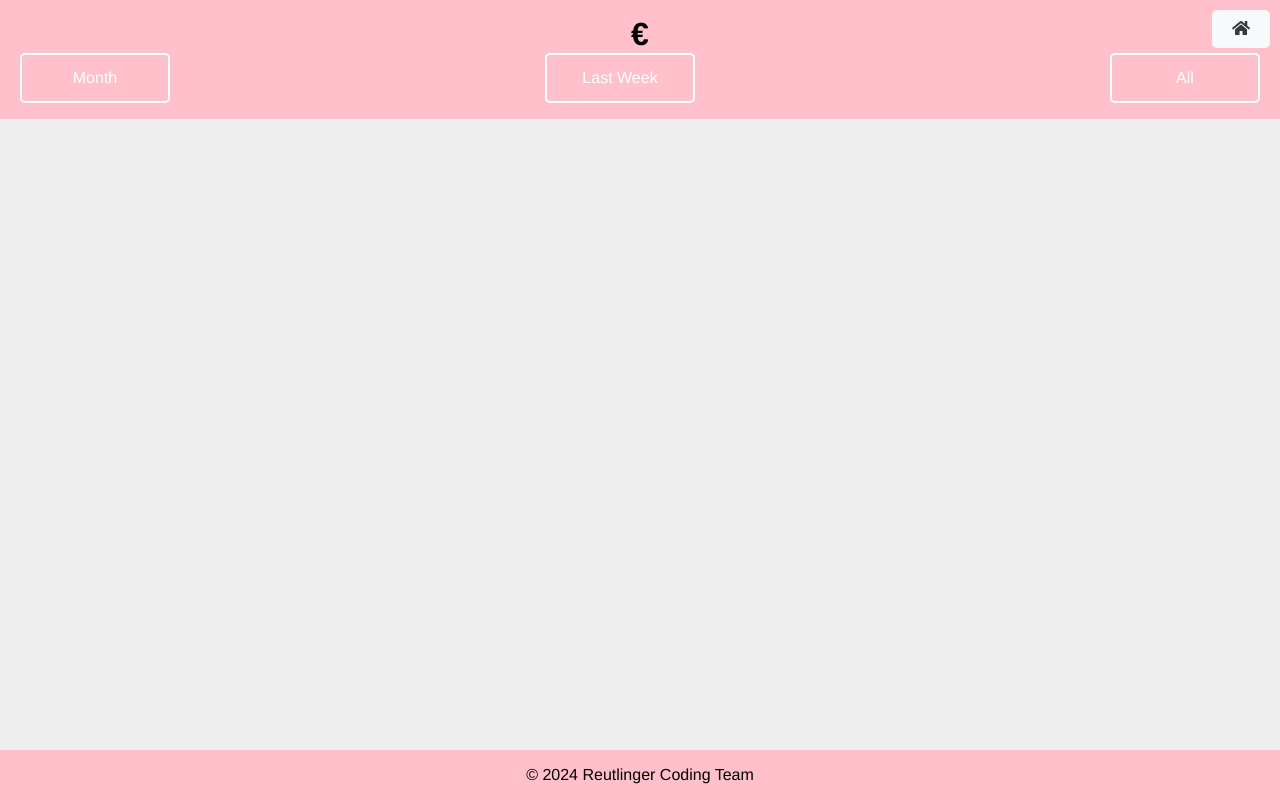
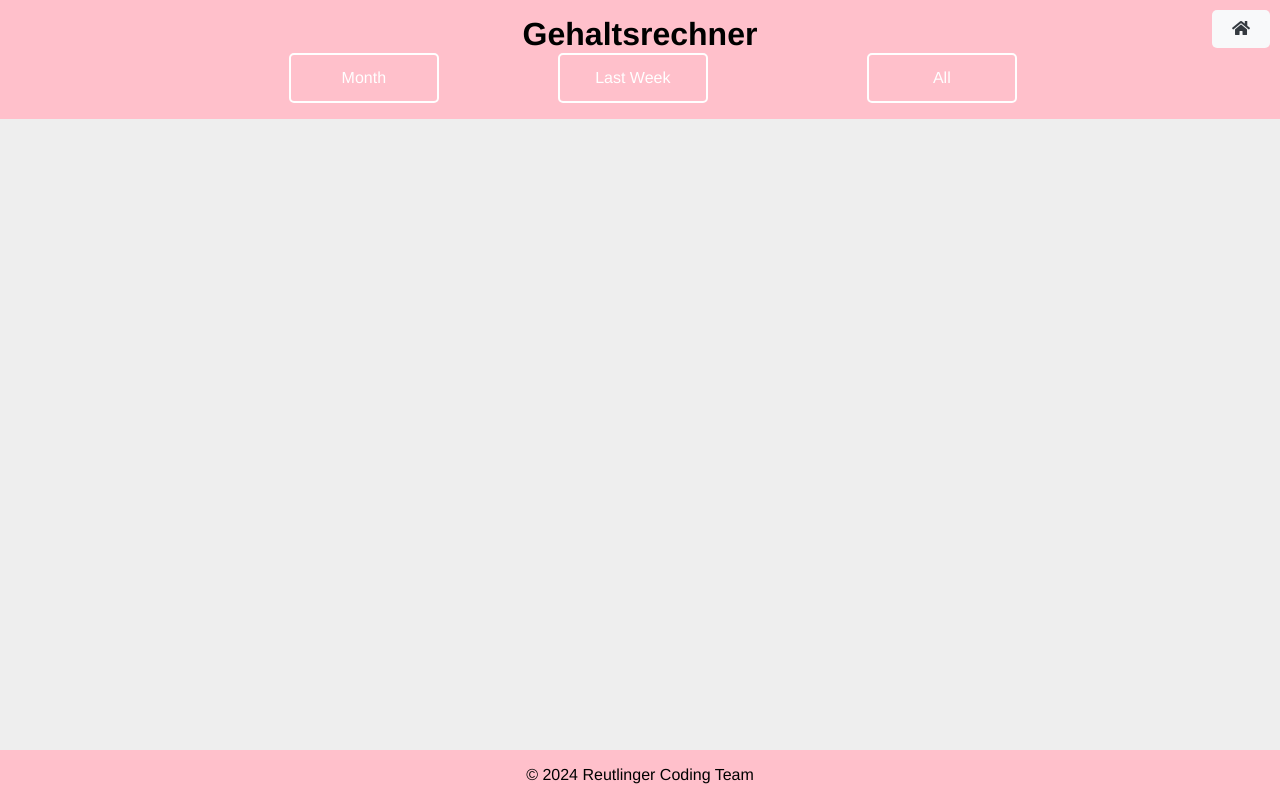
Before and after one commit to mibeit/zeiterfassung, a website: page Zeiterfassung/front/html/gehalt.html in a window 1280 px wide. Drawn offline with Linux system fonts and the light colour scheme.

Commit message:
Last designs

```diff
--- a/Zeiterfassung/front/css/gehalt.css
+++ b/Zeiterfassung/front/css/gehalt.css
@@ -29,10 +29,10 @@ header{
   .header-buttons {
     display: flex;
     justify-content: space-between;
-    width:100%;
-
-
-  }
+    width: 60%;
+    margin-left: 21%;
+    margin-right: auto;
+}
 
 
   footer {
--- a/Zeiterfassung/front/html/gehalt.html
+++ b/Zeiterfassung/front/html/gehalt.html
@@ -14,7 +14,7 @@
   <body>
     <header>
       <div class = "container">
-          <h1>€</h1>
+          <h1>Gehaltsrechner</h1>
           <a href="overview.html" class="home-button"><i class="fas fa-home"></i></a>
           <div class="header-buttons">
             <div class="dropdown">
```
